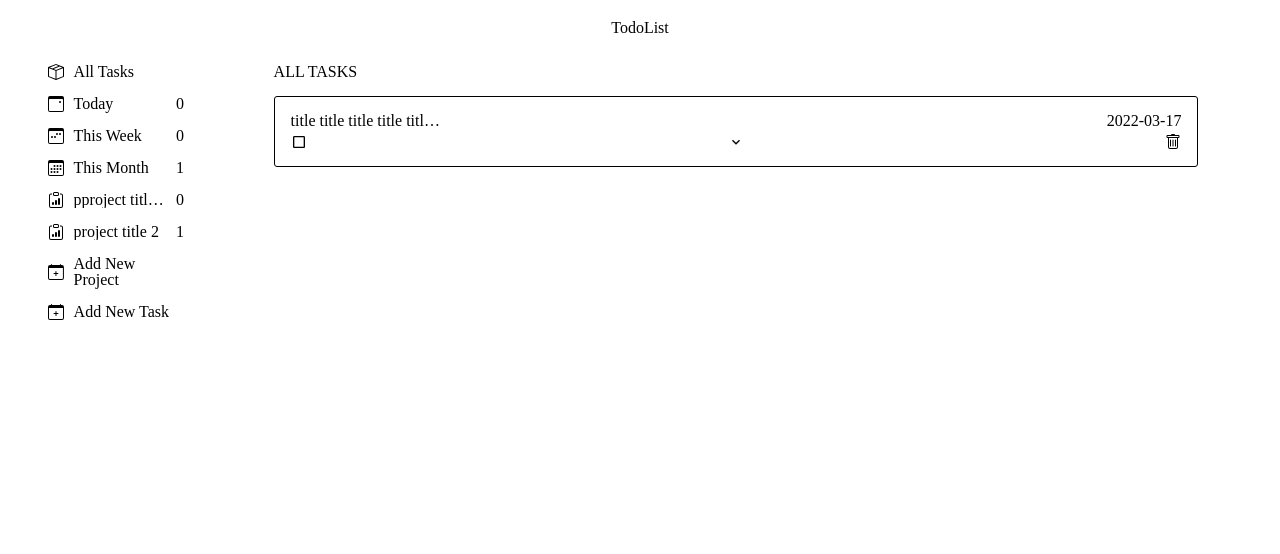
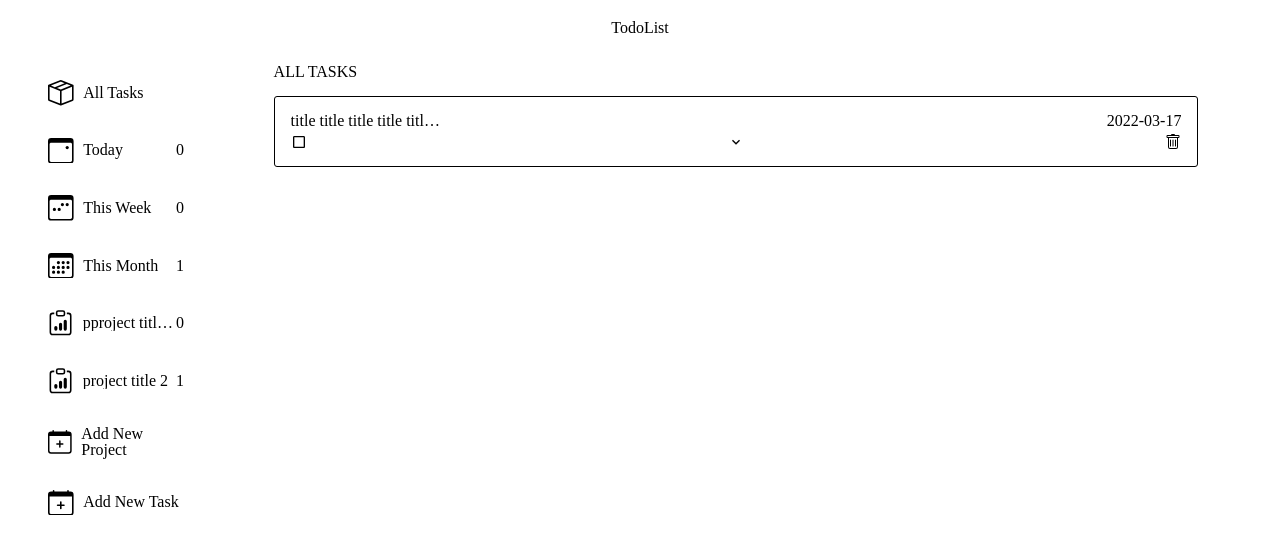
Before and after one commit to htder/todo_list, a React (Create React App) app: page / in a window 1280 px wide. Shown: the top 554 px of the page. Built offline with nearby package versions, Linux system fonts and the light colour scheme.

Commit message:
added extra margin to navbar

```diff
--- a/src/styles/Navbar.css
+++ b/src/styles/Navbar.css
@@ -1,6 +1,6 @@
 .navigation {
   width: 100vw;
-  transition: transform 200ms linear;
+  transition: transform 300ms linear;
 }
 
 .show-menu {
@@ -14,7 +14,7 @@
 .hide-menu {
   position: absolute;
   transform: translateX(-103%);
-  transition: transform 200ms linear;
+  transition: transform 300ms linear;
   height: 93vh;
   left: 0;
   top: 7vh;
@@ -29,6 +29,7 @@
 .navigation ul li {
   width: 100%;
   padding: 0.5rem 0.5rem 0.5rem 0;
+  margin: 1rem 0;
 }
 
 @media screen and (min-width: 821px) {
@@ -75,6 +76,7 @@
 
 .navbar-image {
   margin-right: 0.6rem;
+  font-size: 1.6rem;
 }
 
 .navbar-number {
```
